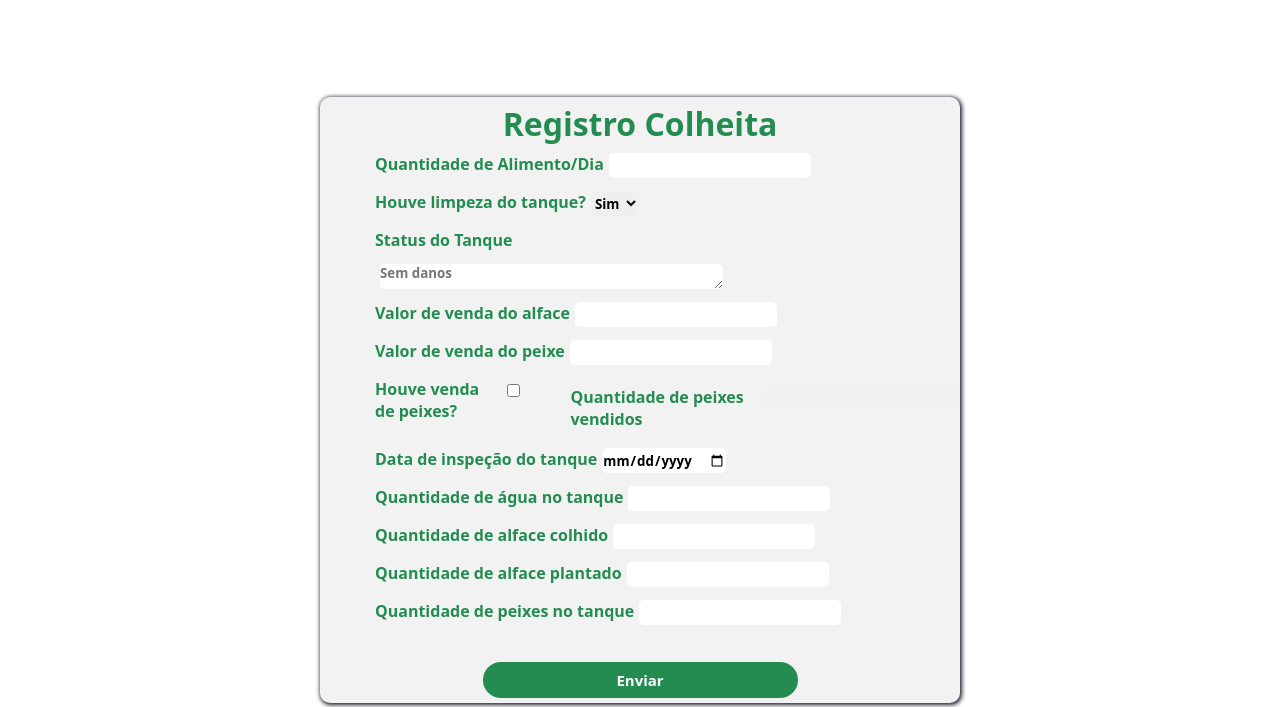
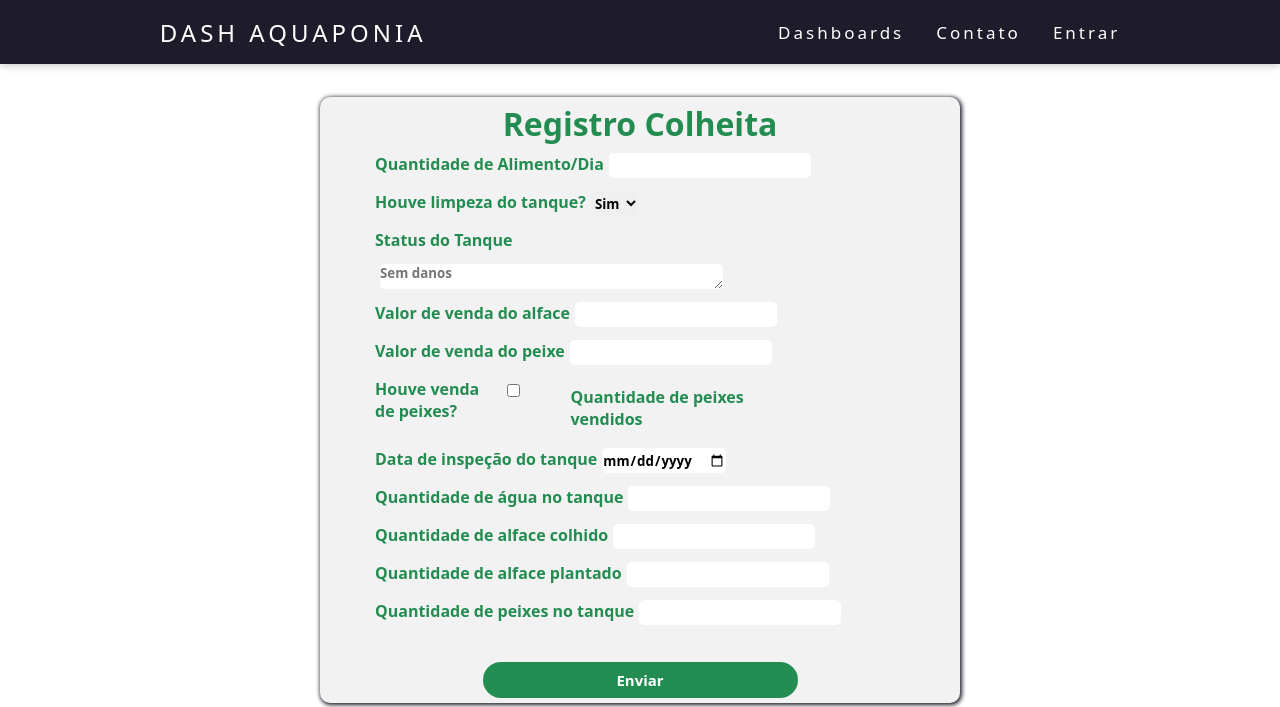
Before and after one commit to thainazanfolin/DashAquaponia, a Django app: page /registro/ in a window 1280 px wide. Shown: the top 707 px of the page. Run offline with Django 4.2, Linux system fonts and the light colour scheme; data that the repository does not hold is empty; some libraries are stand-ins or nearby versions.

Commit message:
Adjusting registro.html

```diff
--- a/DashAquaponia/templates/registro.html
+++ b/DashAquaponia/templates/registro.html
@@ -16,6 +16,25 @@
     <link rel="icon" type="image/png" sizes="32x32" href="{% static 'img/favicon-32x32.png' %}">
     <link rel="icon" type="image/png" sizes="16x16" href="{% static 'img/favicon-16x16.png' %}">
 </head>
+<body>
+    <nav>
+        <a class="logo" href="/">Dash Aquaponia</a>
+        <div class="mobile-menu">
+            <div class="line"></div>
+            <div class="line"></div>
+            <div class="line"></div>
+        </div>
+        <ul class="nav-list">
+            <li class="nav-item"><a href="/dash">Dashboards</a></li>
+            <li class="nav-item"><a href="contato">Contato</a></li>
+            <li class="nav-item"><a href="">Entrar</a></li>
+        </ul>
+
+        <!-- <div class="btn-expandir">
+            <button>perfil</button>
+        </div> -->
+</nav>
+</body>
 <body class="registrobody">
     <form action={% url 'DashAquaponia:registro' %} method="POST">
         {% csrf_token %}
```
